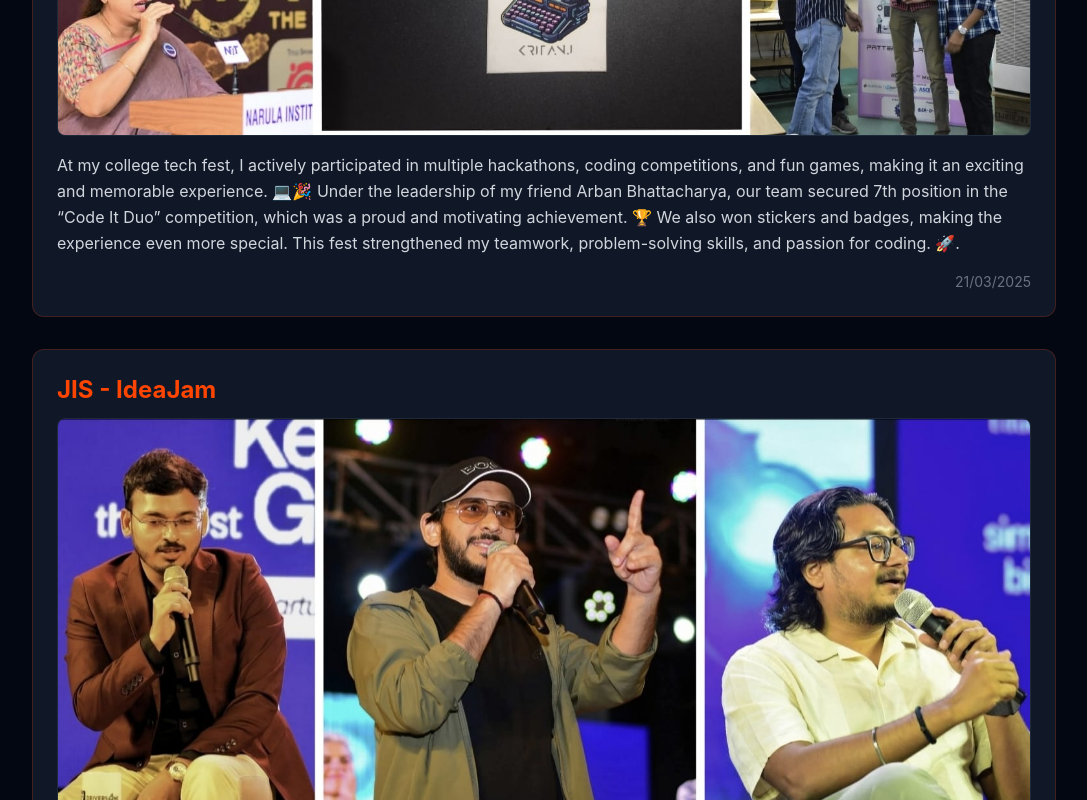
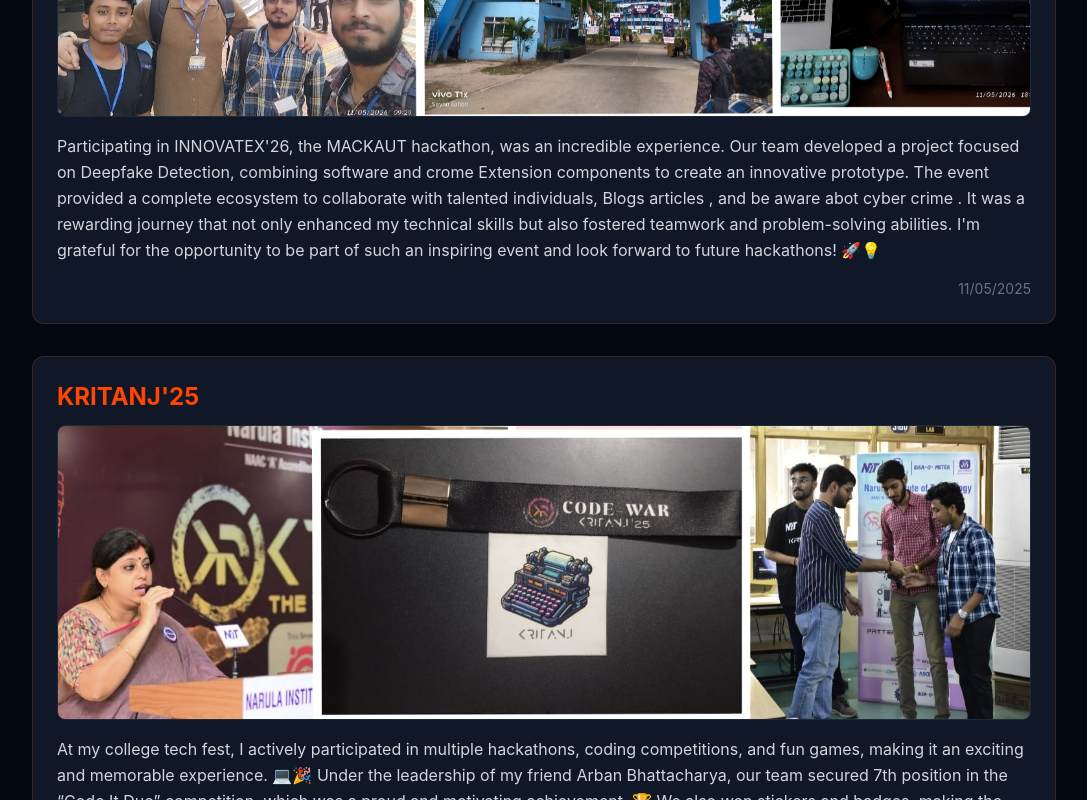
Before and after one commit to sayan9r/sayan-portfolio, a React (Vite) app: page /blog in a window 1280 px wide. Shown: the part 1180-1980 px from the top of the page, without its empty margins (96-1183 px from the left). Built offline with nearby package versions, Linux system fonts and the light colour scheme.

Commit message:
adding the certificate and the innovatex blog

```diff
--- a/src/api.js
+++ b/src/api.js
@@ -5,5 +5,5 @@ export const AUTH_BASE = "/api/feedback";
 
 
 // Auth Endpoints
-export const HELLO = `${AUTH_BASE}/hello`
+export const HELLO = `${AUTH_BASE}/hello`;
 export const SUBMIT_RESPONE = `${AUTH_BASE}/response`;
--- a/src/components/Blog/BlogPage.jsx
+++ b/src/components/Blog/BlogPage.jsx
@@ -3,6 +3,7 @@ import ideajamImg from "../../assets/ideajam.png"
 import ideajamFinalImg from "../../assets/ideajamFinal.png"
 import kritanj25Img from "../../assets/kritanj25.png"
 import poster_prizeIMg from "../../assets/poster_prize.png"
+import INNOVATEXIMAGE from "../../assets/innovatex.png"
 
 function BlogPage() {
 
@@ -57,6 +58,14 @@ function BlogPage() {
     },
     {
       id: 7,
+      title: "INNOVATEX'26",
+      content:
+        "Participating in INNOVATEX'26, the MACKAUT hackathon, was an incredible experience. Our team developed a project focused on Deepfake Detection, combining software and crome Extension components to create an innovative prototype. The event provided a complete ecosystem  to collaborate with talented individuals, Blogs articles , and be aware abot cyber crime . It was a rewarding journey that not only enhanced my technical skills but also fostered teamwork and problem-solving abilities. I'm grateful for the opportunity to be part of such an inspiring event and look forward to future hackathons! 🚀💡",
+      image: INNOVATEXIMAGE,
+      date: "11/05/2025",
+    },
+    {
+      id: 8,
       title: "POSTER PRESENTSTION",
       content:
         "secured the 1st position in the Poster Competition organized by the CSE Department under IE(I) during the Engineering Day Celebrations at my college.My poster was on ‘Floating Solar’, highlighting its potential in advancing sustainable and space-efficient renewable energy solutions with much benifits and economical impacts.My postar also have a soft copy that I have attached with the QR code on the poster Grateful for this recognition and the opportunity to contribute to meaningful discussions on innovation and sustainability. 🔗: https://lnkd.in/eES6pEtq ",
--- a/src/components/Home/Home.jsx
+++ b/src/components/Home/Home.jsx
@@ -16,7 +16,7 @@ import { useEffect } from 'react'
 
 function Home() {
 
-    useEffect(() => {
+  useEffect(() => {
     fetch(`${API_URL}${HELLO}`)
       .then(res => res.text())
       .then(data => {
--- a/src/components/certificiate/Certificate.jsx
+++ b/src/components/certificiate/Certificate.jsx
@@ -2,6 +2,7 @@ import React from 'react';
 import webdevImg from "../../assets/web_dev.png"
 import javaINg from "../../assets/java.png"
 import posterImg from "../../assets/poster.png"
+import ideaJamImg from "../../assets/jis-ideajam.png"
 import comingsoonImg from "../../assets/comingsoon.png"
 
 
@@ -28,8 +29,8 @@ function Certificate() {
     {
       title: "JIS-IDEAJAM",
       desc: "IoT-based system designed to enhance tourist safety using sensors.",
-      img: comingsoonImg,
-      link: "#"
+      img: ideaJamImg,
+      link: "https://drive.google.com/file/d/1dulWUD18qT2HIASAOz9HjmIP2t63qumC/view?usp=sharing"
     },
     {
       title: "SIH INTERNAL",
```
Also changed, not shown: src/assets/innovatex.png (added), src/assets/jis-ideajam.png (added).
